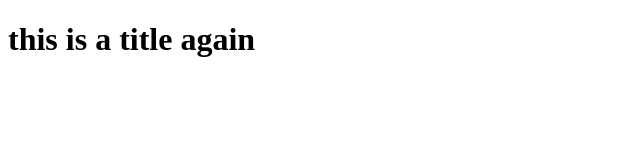
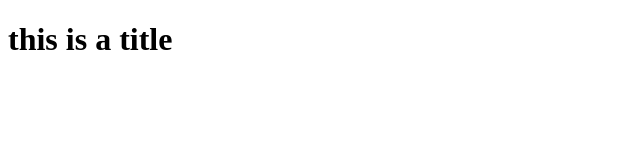
Before and after one commit to qzx03/mon-projet, a plain HTML site: page index.html in a window 1280 px wide. Shown: the whole page, without its empty margins (0-640 px from the left). Drawn offline with Linux system fonts and the light colour scheme.

Commit message:
third commit

```diff
--- a/index.html
+++ b/index.html
@@ -6,6 +6,6 @@
     <title>Document</title>
 </head>
 <body>
-    <h1>this is a title again</h1>
+    <h1>this is a title</h1>
 </body>
 </html>
```
